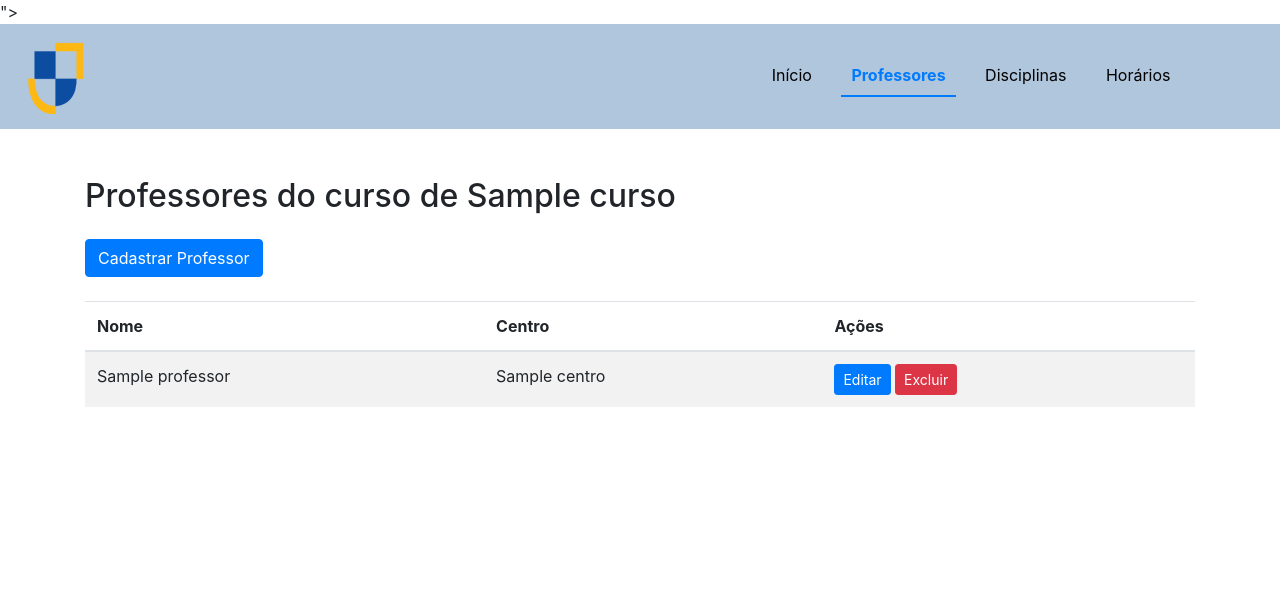
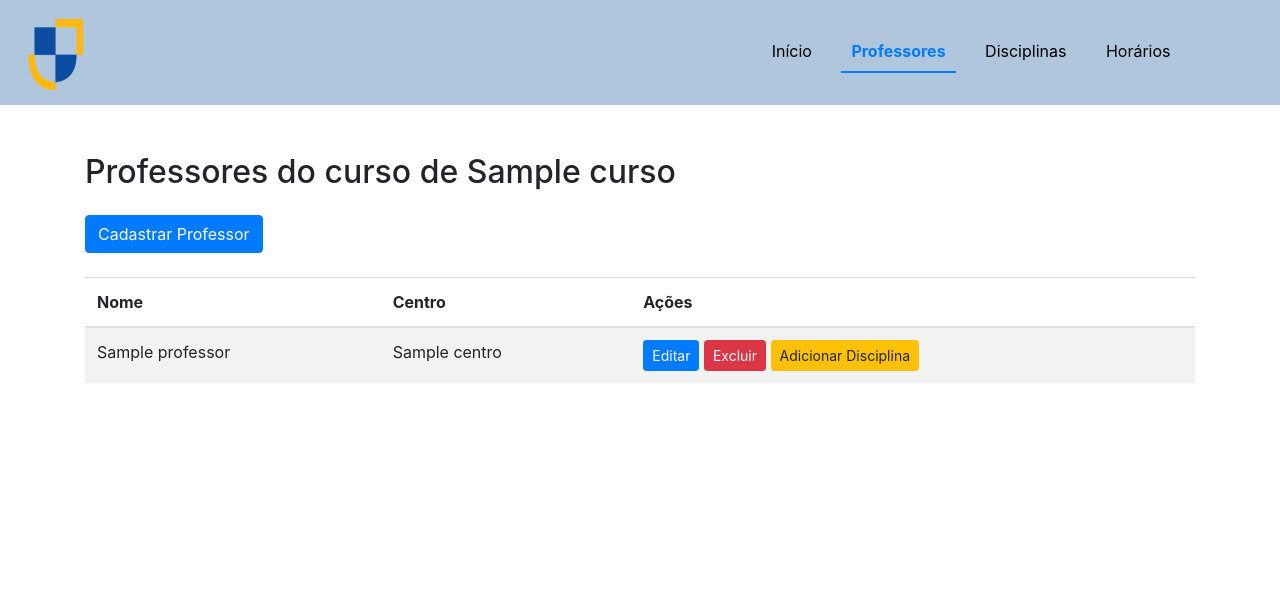
Before and after one commit to emillyvsl/sistema-de-gerenciamento-de-horarios, a Django app: page /professores/ in a window 1280 px wide. Shown: the top 611 px of the page. Run offline with Django 5.2, Linux system fonts and the light colour scheme; a user stored in the database is signed in; tables that the repository leaves empty hold one stand-in row (values such as "Sample post"); some libraries are stand-ins or nearby versions.

Commit message:
adicionar disciplina parcial

```diff
--- a/sgh_app/templates/base.html
+++ b/sgh_app/templates/base.html
@@ -6,7 +6,8 @@
 <head>
     <meta charset="UTF-8">
     <meta name="viewport" content="width=device-width, initial-scale=1.0">
-    <meta name="csrf-token" content="{% csrf_token %}">
+    <!-- <meta name="csrf-token" content="{% csrf_token %}"> -->
+
     <title>{% block title %}Meu Projeto{% endblock %}</title>
 
     <!-- Bootstrap CSS via CDN -->
--- a/sgh_app/templates/professor.html
+++ b/sgh_app/templates/professor.html
@@ -34,6 +34,11 @@
                     <button class="btn btn-danger btn-sm" data-toggle="modal" data-target="#excluirModal{{ professor.id }}">
                     Excluir
                     </button>
+
+                    <!-- Adicione este botão na tabela de ações -->
+                    <button class="btn btn-warning btn-sm" data-toggle="modal" data-target="#adicionarDisciplinaModal" data-id="{{ professor.id }}">Adicionar Disciplina</button>
+
+
                     <!-- Modal de Exclusão -->
                     <div class="modal fade" id="excluirModal{{ professor.id }}" tabindex="-1" aria-labelledby="excluirModalLabel{{ professor.id }}" aria-hidden="true">
                         <div class="modal-dialog">
@@ -132,6 +137,37 @@
         </div>
     </div>
 </div>
+
+<!-- Modal de Adição de Disciplina -->
+<div class="modal fade" id="adicionarDisciplinaModal" tabindex="-1" role="dialog" aria-labelledby="adicionarDisciplinaModalLabel" aria-hidden="true">
+    <div class="modal-dialog" role="document">
+        <div class="modal-content">
+            <div class="modal-header">
+                <h5 class="modal-title" id="adicionarDisciplinaModalLabel">Adicionar Disciplina ao Professor</h5>
+                <button type="button" class="close" data-dismiss="modal" aria-label="Close">
+                    <span aria-hidden="true">&times;</span>
+                </button>
+            </div>
+            <div class="modal-body">
+                <form id="form-adicionar-disciplina" method="post">
+                    {% csrf_token %}
+                    <div class="form-group">
+                        <label for="id_disciplina">Disciplina:</label>
+                        <select class="form-control" id="id_disciplina" name="disciplina" required>
+                            <option value="" disabled selected>Selecione a disciplina</option>
+                            {% for disciplina in disciplinas %}
+                                <option value="{{ disciplina.id }}">{{ disciplina.nome }}</option>
+                            {% endfor %}
+                        </select>
+                    </div>
+                    <input type="hidden" id="id_professor" name="professor_id">
+                    <button type="submit" class="btn btn-warning">Adicionar</button>
+                </form>
+            </div>
+        </div>
+    </div>
+</div>
+
 {% endblock %}
 
 {% block extra_js %}
@@ -139,5 +175,5 @@
     <script>
         var baseEditarProfessorUrl = "{% url 'editar_professor' professor_id=0 %}"; // URL base com ID fictício
         var baseExcluirProfessorUrl = "{% url 'excluir_professor' 0 %}";
-    </script>
+        var adicionarDisciplinaUrl = "{% url 'adicionar_disciplina_professor' %}";    </script>
 {% endblock %}
--- a/sgh_app/urls.py
+++ b/sgh_app/urls.py
@@ -1,5 +1,6 @@
 from django.urls import path
 
+from sgh_app.views.disciplinaProfessor import adicionar_disciplina_professor
 from sgh_app.views.disciplinas import editar_disciplina, excluir_disciplina, listar_disciplinas
 from .views.auth_views import login, user_logout, registro
 from .views.professor_views import editar_professor, excluir_professor, listar_professores
@@ -16,4 +17,4 @@ urlpatterns = [
     path('disciplinas/', listar_disciplinas, name='listar_disciplinas'),
     path('disciplina/editar/<int:disciplina_id>/', editar_disciplina, name='editar_disciplina'),
     path('disciplina/excluir/<int:disciplina_id>/', excluir_disciplina, name='excluir_disciplina'),
-]
+    path('professores/adicionar-disciplina/', adicionar_disciplina_professor, name='adicionar_disciplina_professor'),]
--- a/sgh_app/views/professor_views.py
+++ b/sgh_app/views/professor_views.py
@@ -6,6 +6,7 @@ from django.urls import reverse
 from sgh_app.models.centro import Centro
 from sgh_app.models.coordenacao import Coordenacao
 from sgh_app.models.curso import Curso
+from sgh_app.models.disciplina import Disciplina
 from sgh_app.models.professor import Professor
 from sgh_app.forms import ProfessorForm
 
@@ -29,6 +30,10 @@ def listar_professores(request):
         # Filtra os professores com base no curso da coordenação
         professores = Professor.objects.filter(curso=curso)
         centros = Centro.objects.all()  # Para escolher o centro
+        disciplinas = Disciplina.objects.all()  # Lista de disciplinas
+        adicionar_disciplina_url = reverse('adicionar_disciplina_professor')
+
+
 
         if request.method == 'POST':
             form = ProfessorForm(request.POST)
@@ -46,6 +51,8 @@ def listar_professores(request):
             'form': form,
             'centros': centros,  # Lista de centros para escolha
             'curso': curso,
+            'disciplinas': disciplinas,  # Lista de disciplinas
+            'adicionar_disciplina_url': adicionar_disciplina_url,
         }
 
         return render(request, 'professor.html', context)
--- a/static/js/script.js
+++ b/static/js/script.js
@@ -166,3 +166,31 @@ $(document).ready(function() {
         });
     });
 });
+
+$(document).ready(function() {
+    var adicionarDisciplinaUrl = "{% url 'adicionar_disciplina_professor' %}";
+
+
+    $('#adicionarDisciplinaModal').on('show.bs.modal', function (event) {
+        var button = $(event.relatedTarget); // Botão que acionou o modal
+        var professorId = button.data('id'); // Extrai o ID do professor
+        var modal = $(this);
+        modal.find('#id_professor').val(professorId);
+    });
+
+    $('#form-adicionar-disciplina').on('submit', function(event) {
+        event.preventDefault();
+        var form = $(this);
+        $.ajax({
+            url: adicionarDisciplinaUrl, // Usa a URL obtida do contexto do template
+            type: 'POST',
+            data: form.serialize(),
+            success: function(response) {
+                location.reload(); // Recarrega a página para atualizar a lista
+            },
+            error: function(xhr, status, error) {
+                console.error('Erro:', error);
+            }
+        });
+    });
+});
```
Also changed, not shown: sgh_app/views/disciplinaProfessor.py (added, +19 -0 lines).
